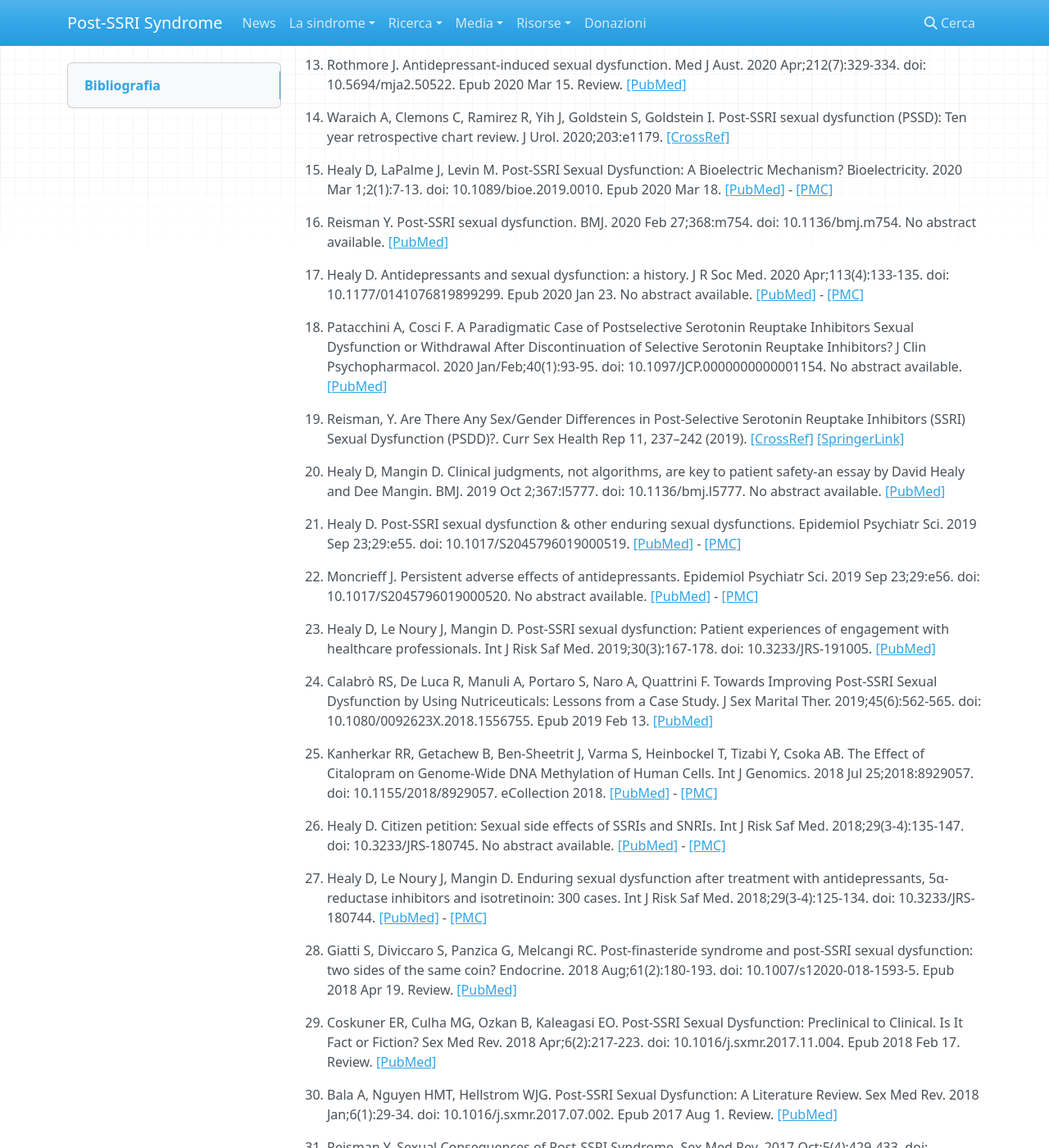
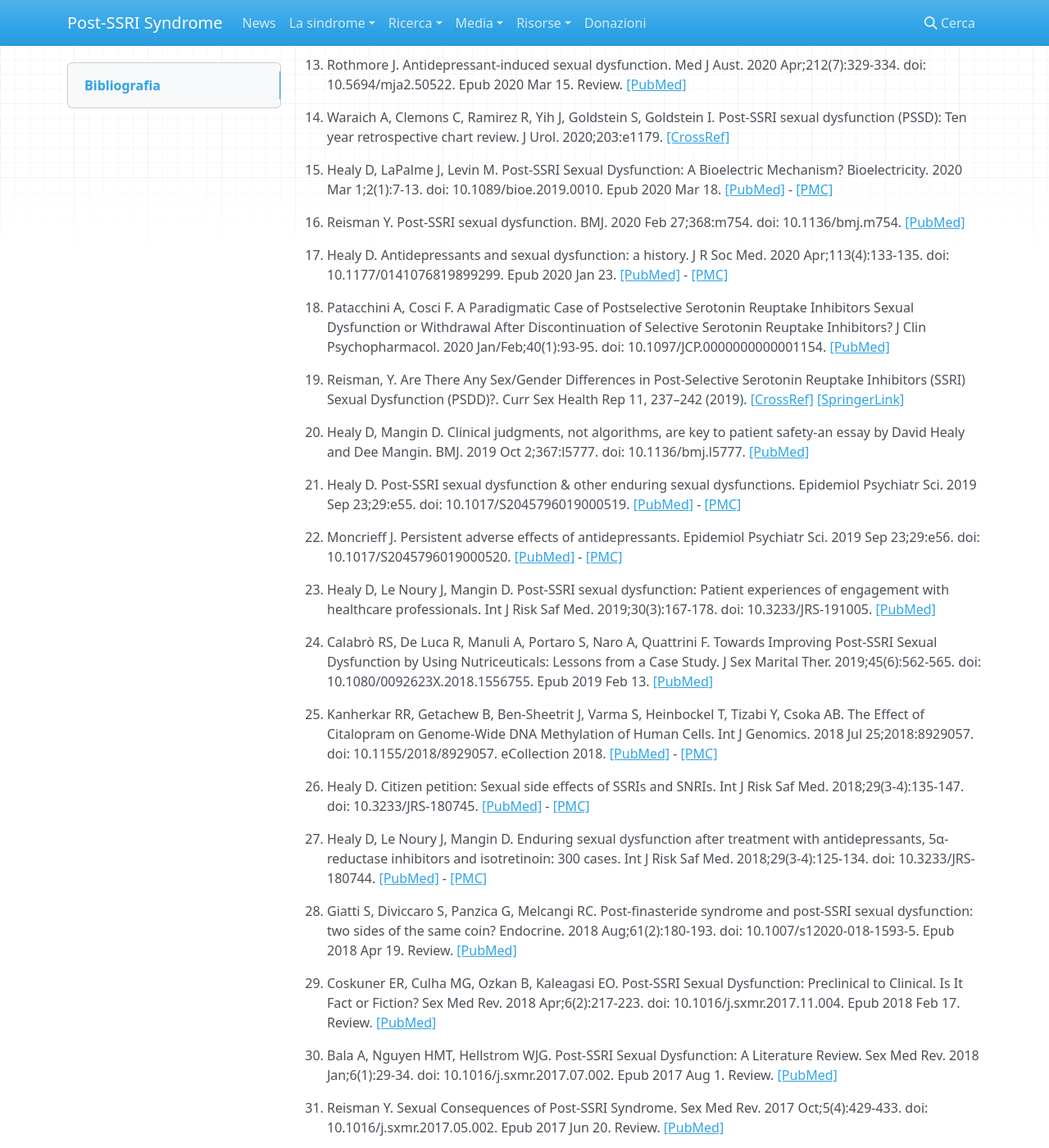
Before and after one commit to postssrisyndrome/windmill, an MkDocs documentation site: the page built from docs/ricerca/bibliografia.md, in a window 1280 px wide and 1400 px high, scrolled down 1147 px. Shown: the whole window at 82% size. Built offline with MkDocs 1.6.1, drawn with Linux system fonts in a browser that asks for light colours; nearby versions of some CDN libraries; some of the changed text lies outside the part shown.

Commit message:
bibliografia: rimozione di "No abstract available."

```diff
--- a/docs/ricerca/bibliografia.md
+++ b/docs/ricerca/bibliografia.md
@@ -28,8 +28,7 @@ Ugeskrift for Laeger, 184(14).
 
 1. Achour V, Masson M, Lancon C, Boyer L, Fond G. Screening and treatment of
 Post-Selective Serotonin Reuptake Inhibitors sexual dysfunctions. Encephale. 2022
-Dec;48(6):599-600. doi: 10.1016/j.encep.2022.07.001. Epub 2022 Aug 12. No
-abstract available.
+Dec;48(6):599-600. doi: 10.1016/j.encep.2022.07.001. Epub 2022 Aug 12.
 [[PubMed]](https://pubmed.ncbi.nlm.nih.gov/35970644)
 
 1. Chinchilla Alfaro K, van Hunsel F, Ekhart C. Persistent sexual dysfunction after
@@ -86,19 +85,18 @@ Epub 2020 Mar 18.
 [[PMC]](https://www.ncbi.nlm.nih.gov/pmc/articles/PMC8370302)
 
 1. Reisman Y. Post-SSRI sexual dysfunction. BMJ. 2020 Feb 27;368:m754. doi:
-10.1136/bmj.m754. No abstract available.
+10.1136/bmj.m754.
 [[PubMed]](https://pubmed.ncbi.nlm.nih.gov/32107204)
 
 1. Healy D. Antidepressants and sexual dysfunction: a history. J R Soc Med. 2020
-Apr;113(4):133-135. doi: 10.1177/0141076819899299. Epub 2020 Jan 23. No abstract
-available.
+Apr;113(4):133-135. doi: 10.1177/0141076819899299. Epub 2020 Jan 23.
 [[PubMed]](https://pubmed.ncbi.nlm.nih.gov/31972096) -
 [[PMC]](https://www.ncbi.nlm.nih.gov/pmc/articles/PMC7160790)
 
 1. Patacchini A, Cosci F. A Paradigmatic Case of Postselective Serotonin Reuptake
 Inhibitors Sexual Dysfunction or Withdrawal After Discontinuation of Selective
 Serotonin Reuptake Inhibitors? J Clin Psychopharmacol. 2020 Jan/Feb;40(1):93-95.
-doi: 10.1097/JCP.0000000000001154. No abstract available.
+doi: 10.1097/JCP.0000000000001154.
 [[PubMed]](https://pubmed.ncbi.nlm.nih.gov/31834096)
 
 1. Reisman, Y. Are There Any Sex/Gender Differences in Post-Selective Serotonin
@@ -109,7 +107,7 @@ Curr Sex Health Rep 11, 237–242 (2019).
 
 1. Healy D, Mangin D. Clinical judgments, not algorithms, are key to patient
 safety-an essay by David Healy and Dee Mangin. BMJ. 2019 Oct 2;367:l5777. doi:
-10.1136/bmj.l5777. No abstract available.
+10.1136/bmj.l5777.
 [[PubMed]](https://pubmed.ncbi.nlm.nih.gov/31578186)
 
 1. Healy D. Post-SSRI sexual dysfunction & other enduring sexual dysfunctions.
@@ -118,7 +116,7 @@ Epidemiol Psychiatr Sci. 2019 Sep 23;29:e55. doi: 10.1017/S2045796019000519.
 [[PMC]](https://www.ncbi.nlm.nih.gov/pmc/articles/PMC8061302)
 
 1. Moncrieff J. Persistent adverse effects of antidepressants. Epidemiol Psychiatr
-Sci. 2019 Sep 23;29:e56. doi: 10.1017/S2045796019000520. No abstract available.
+Sci. 2019 Sep 23;29:e56. doi: 10.1017/S2045796019000520.
 [[PubMed]](https://pubmed.ncbi.nlm.nih.gov/31543093) -
 [[PMC]](https://www.ncbi.nlm.nih.gov/pmc/articles/PMC8061256)
 
@@ -140,7 +138,7 @@ Genomics. 2018 Jul 25;2018:8929057. doi: 10.1155/2018/8929057. eCollection 2018.
 [[PMC]](https://www.ncbi.nlm.nih.gov/pmc/articles/PMC6083487)
 
 1. Healy D. Citizen petition: Sexual side effects of SSRIs and SNRIs. Int J Risk Saf
-Med. 2018;29(3-4):135-147. doi: 10.3233/JRS-180745. No abstract available.
+Med. 2018;29(3-4):135-147. doi: 10.3233/JRS-180745.
 [[PubMed]](https://pubmed.ncbi.nlm.nih.gov/29733031) -
 [[PMC]](https://www.ncbi.nlm.nih.gov/pmc/articles/PMC6004927)
 
@@ -214,8 +212,7 @@ An Informed Consent Accountability Gap. J Contemp Psychother 39, 135–143 (2009
 
 1. Farnsworth KD, Dinsmore WW. Persistent sexual dysfunction in genitourinary
 medicine clinic attendees induced by selective serotonin reuptake inhibitors. Int
-J STD AIDS. 2009 Jan;20(1):68-9. doi: 10.1258/ijsa.2008.008402. No abstract
-available.
+J STD AIDS. 2009 Jan;20(1):68-9. doi: 10.1258/ijsa.2008.008402.
 [[PubMed]](https://pubmed.ncbi.nlm.nih.gov/19103903)
 
 1. Bahrick, Audrey. (2008). Persistence of Sexual Dysfunction Side Effects after
@@ -244,7 +241,7 @@ sertraline discontinuation. J Sex Marital Ther. 2006 Jul-Sep;32(4):327-30.
 [[PubMed]](https://pubmed.ncbi.nlm.nih.gov/16709553)
 
 1. Csoka AB, Shipko S. Persistent sexual side effects after SSRI discontinuation.
-Psychother Psychosom. 2006;75(3):187-8. No abstract available.
+Psychother Psychosom. 2006;75(3):187-8.
 [[PubMed]](https://pubmed.ncbi.nlm.nih.gov/16636635)
 
 1. Bahrick, Audrey & Audrey,. (2006). Post SSRI Sexual Dysfunction. ASAP Tablet. 7. 2-3, 10.
```
